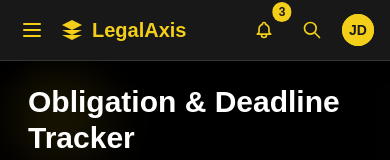
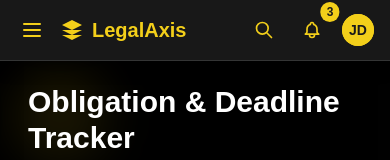
Before and after one commit to pranav-c-r/LegalAxis, a React (Vite) app in the folder frontend/: page /obligations in a window 390 px wide. Shown: the top 160 px of the page. Built offline with nearby package versions, Linux system fonts and the light colour scheme.

Commit message:
Add mobile search button to Navbar for improved accessibility

```diff
--- a/frontend/src/components/layout/Navbar.jsx
+++ b/frontend/src/components/layout/Navbar.jsx
@@ -44,6 +44,18 @@ const Navbar = ({ toggleSidebar }) => {
             </div>
           </div>
 
+
+
+          {/* Mobile Search Button */}
+          <button
+            onClick={() => setIsSearchOpen(!isSearchOpen)}
+            className="md:hidden text-[#f3cf1a] hover:text-white focus:outline-none transition-all duration-300 p-2 hover:bg-[#343535] rounded-lg"
+            aria-label="Toggle search"
+          >
+            <svg className="w-5 h-5 sm:w-6 sm:h-6" fill="none" stroke="currentColor" viewBox="0 0 24 24">
+              <path strokeLinecap="round" strokeLinejoin="round" strokeWidth="2" d="M21 21l-6-6m2-5a7 7 0 11-14 0 7 7 0 0114 0z"></path>
+            </svg>
+          </button>
           {/* Notifications */}
           <div className="relative">
             <button
@@ -88,17 +100,6 @@ const Navbar = ({ toggleSidebar }) => {
               </div>
             )}
           </div>
-
-          {/* Mobile Search Button */}
-          <button
-            onClick={() => setIsSearchOpen(!isSearchOpen)}
-            className="md:hidden text-[#f3cf1a] hover:text-white focus:outline-none transition-all duration-300 p-2 hover:bg-[#343535] rounded-lg"
-            aria-label="Toggle search"
-          >
-            <svg className="w-5 h-5 sm:w-6 sm:h-6" fill="none" stroke="currentColor" viewBox="0 0 24 24">
-              <path strokeLinecap="round" strokeLinejoin="round" strokeWidth="2" d="M21 21l-6-6m2-5a7 7 0 11-14 0 7 7 0 0114 0z"></path>
-            </svg>
-          </button>
 
           {/* User Profile */}
           <div className="relative">
```
